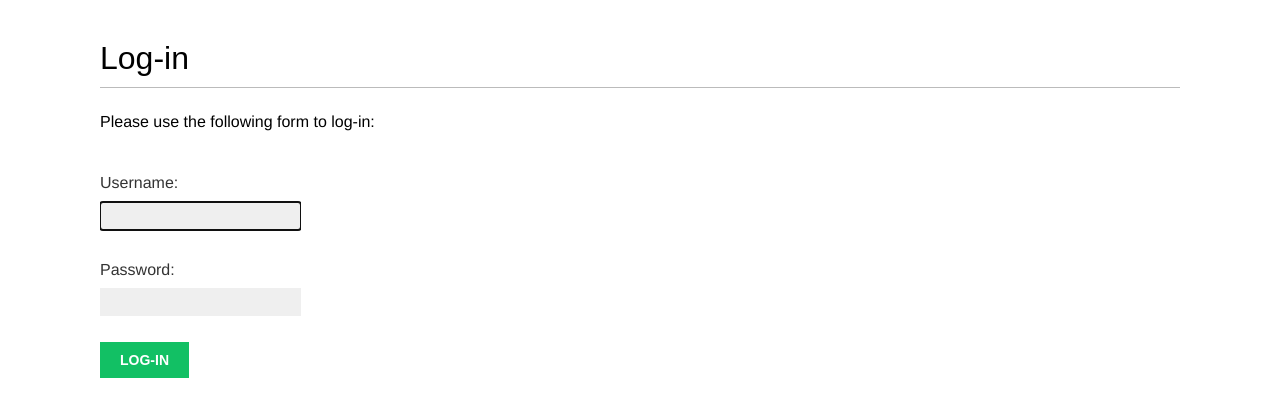
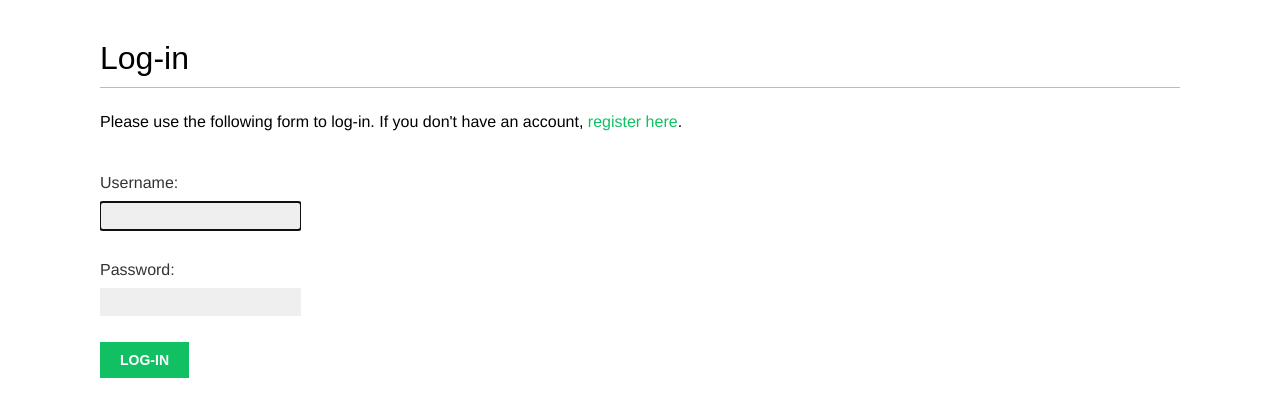
Before and after one commit to JamesJohnson11/PhotoShare, a Django app: page /account/login/ in a window 1280 px wide. Shown: the part 47-467 px from the top of the page. Run offline with Django 3.2, Linux system fonts and the light colour scheme; some web fonts are replaced.

Commit message:
Modified the registration login template to allow users to create a new account

```diff
--- a/account/templates/account/login.html
+++ b/account/templates/account/login.html
@@ -4,7 +4,7 @@
 
 {% block content %}
     <h1>Log-in</h1>
-    <p>Please use the following form to log-in. If you don't have an account, <a href="{% url 'register' %}">register here</a>.</p>
+    <p>Please use the following form to log-in:</p>
     <form method="post">
         {{ form.as_p }}
         {% csrf_token %}
--- a/account/templates/registration/login.html
+++ b/account/templates/registration/login.html
@@ -9,7 +9,7 @@
             Your username and password did not match. Please try again.
         </p>
     {% else %}
-        <p>Please use the following form to log-in:</p>
+        <p>Please use the following form to log-in. If you don't have an account, <a href="{% url 'register' %}">register here</a>.</p>
     {% endif %}
     <div class="login-form">
         <form action="{% url 'login' %}" method="post">
```
Also changed, not shown: db.sqlite3.
